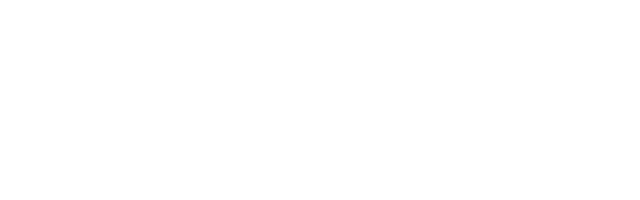
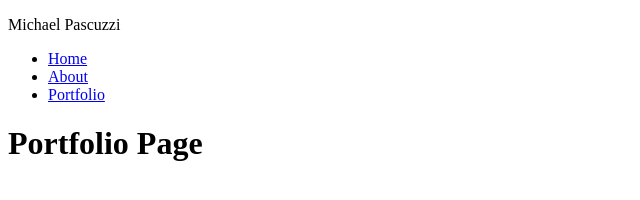
Before and after one commit to gatorpazz-personal-site/personal-site, a plain HTML site: page portfolio.html in a window 1280 px wide. Shown: the whole page, without its empty margins (0-640 px from the left). Drawn offline with Linux system fonts and the light colour scheme.

Commit message:
Created the header with links linking to other HTML pages

```diff
--- a/portfolio.html
+++ b/portfolio.html
@@ -8,7 +8,19 @@
   <link rel="stylesheet" href="style.css">
 </head>
 <body>
-
+  <header>
+    <p>Michael Pascuzzi</p>
+    <nav>
+      <ul>
+        <li><a href="index.html">Home</a></li>
+        <li><a href="about.html">About</a></li>
+        <li><a href="portfolio.html">Portfolio</a></li>
+      </ul>
+    </nav>
+  </header>
+  <main>
+    <h1>Portfolio Page</h1>
+  </main>
   <script src="main.js"></script>
 </body>
 </html>
```
Also changed, not shown: about.html (+13 -1 lines), index.html (+13 -1 lines).
